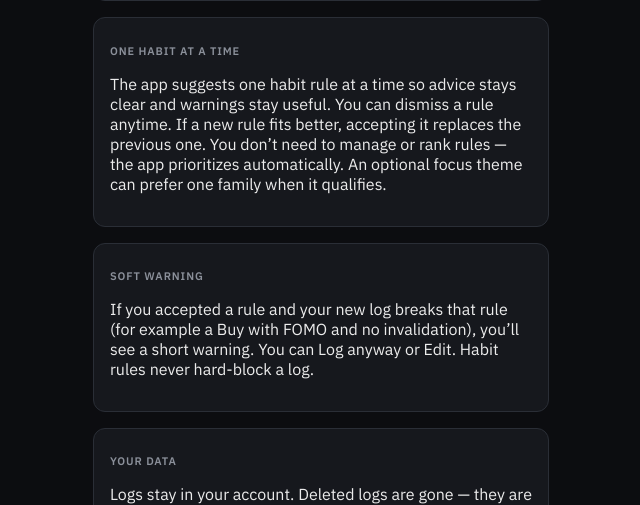
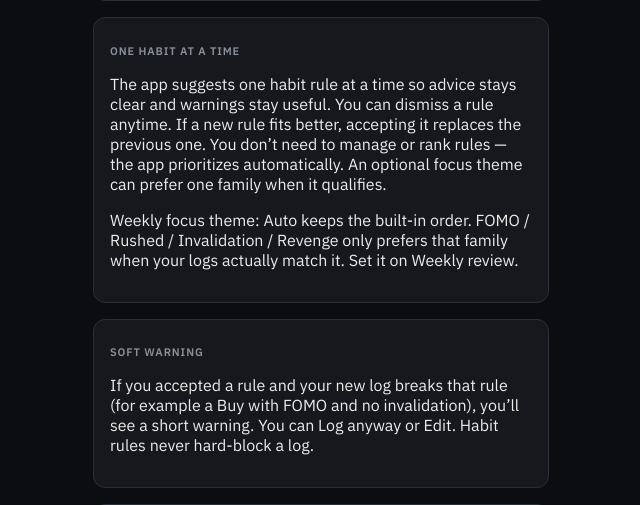
Before and after one commit to frhnazem/Conviction, a Flask app: page /help in a window 1280 px wide. Shown: the part 779-1284 px from the top of the page, without its empty margins (319-959 px from the left). Run offline with Flask 3, Linux system fonts and the light colour scheme; some libraries are stand-ins or nearby versions.

Commit message:
Update help.html

```diff
--- a/templates/help.html
+++ b/templates/help.html
@@ -26,6 +26,7 @@
 <section class="card">
   <h2 class="legend">One habit at a time</h2>
   <p>The app suggests one habit rule at a time so advice stays clear and warnings stay useful. You can dismiss a rule anytime. If a new rule fits better, accepting it replaces the previous one. You don’t need to manage or rank rules — the app prioritizes automatically. An optional focus theme can prefer one family when it qualifies.</p>
+  <p>Weekly focus theme: Auto keeps the built-in order. FOMO / Rushed / Invalidation / Revenge only prefers that family when your logs actually match it. Set it on Weekly review.</p>
 </section>
 <section class="card">
   <h2 class="legend">Soft warning</h2>
```
